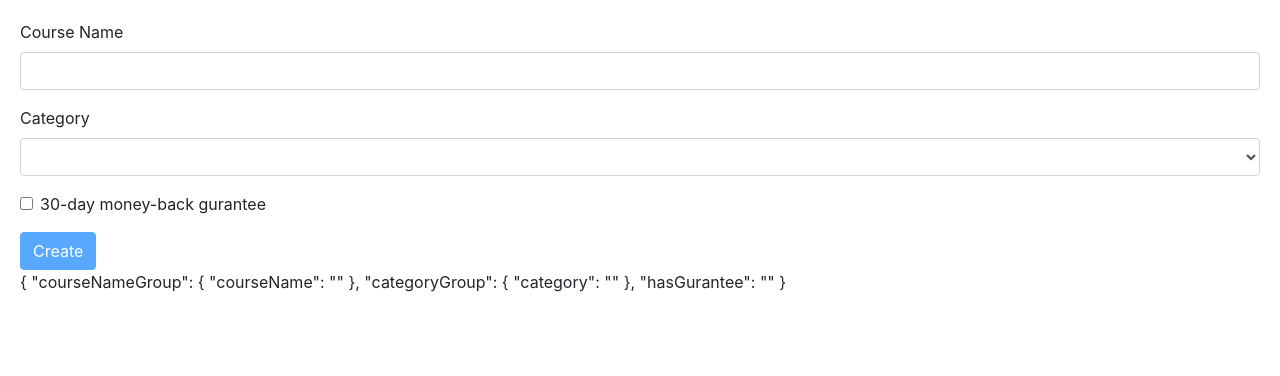
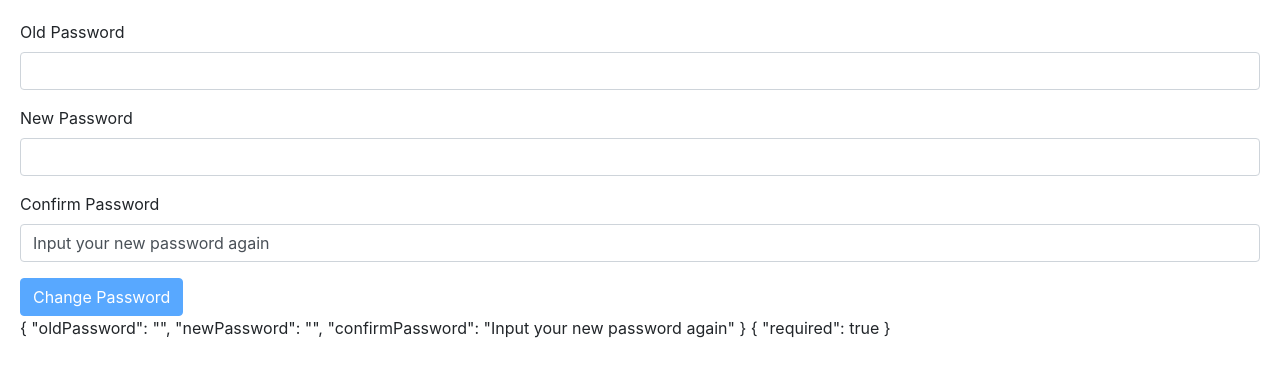
Before and after one commit to zhangchf/angular-reusable-components, an Angular app: page / in a window 1280 px wide. Shown: the top 376 px of the page. Built offline with nearby package versions, Linux system fonts and the light colour scheme.

Commit message:
1. Reactive Form: change-password-form, 2. add a custom AsyncValidatorFn to check old password validity. 3. Try call validator after a keyup event.

```diff
--- a/src/app/app.component.html
+++ b/src/app/app.component.html
@@ -16,4 +16,7 @@
 </zippy> -->
 
 <!-- Template driven form: form-create-course -->
-<form-create-course></form-create-course>
+<!-- <form-create-course></form-create-course> -->
+
+<!-- Reactive form: change-password-form -->
+<change-password-form></change-password-form>
--- /dev/null
+++ b/src/app/change-password-form/change-password-form.component.html
@@ -0,0 +1,24 @@
+<form [formGroup]="form"  (ngSubmit)="submit(form)">
+  <div class="form-group">
+    <label for="oldPassword">Old Password</label>
+    <input formControlName="oldPassword" name="oldPassword" type="text" class="form-control"
+     (keyup.enter)="onEnterOldPassword()">
+    <div *ngIf="oldPassword.pending">Checking...</div>
+    <div *ngIf="oldPassword.touched && oldPassword.invalid" class="alert alert-danger">
+      <div *ngIf="oldPassword.errors.required">Old password is required</div>
+      <div *ngIf="oldPassword.errors.minlength">Minimum password length is {{oldPassword.errors.minlength.requiredLength}}</div>
+      <div *ngIf="oldPassword.errors.correctPassword">Incorrect old password</div>
+    </div>
+  </div>
+  <div class="form-group">
+    <label for="newPassword">New Password</label>
+    <input formControlName="newPassword" name="newPassword" type="text" class="form-control">
+  </div>
+  <div class="form-group">
+    <label for="confirmPassword">Confirm Password</label>
+    <input formControlName="confirmPassword" type="text" name="confirmPassword" class="form-control">
+  </div>
+  <button class="btn btn-primary" [disabled]="form.invalid">Change Password</button>
+</form>
+{{form.value | json}}
+{{oldPassword.errors | json}}
--- /dev/null
+++ b/src/app/change-password-form/change-password-form.component.ts
@@ -0,0 +1,53 @@
+import { Component, OnInit } from '@angular/core';
+import { FormGroup, FormControl, Validators } from '@angular/forms';
+import { formArrayNameProvider } from '@angular/forms/src/directives/reactive_directives/form_group_name';
+import { PasswordValidators } from '../validators/password.validators';
+
+@Component({
+  selector: 'change-password-form',
+  templateUrl: './change-password-form.component.html',
+  styleUrls: ['./change-password-form.component.css']
+})
+export class ChangePasswordFormComponent {
+
+  form = new FormGroup({
+    oldPassword: new FormControl('',[
+      Validators.required,
+      Validators.minLength(3)
+    ]/*, PasswordValidators.correctPassword*/),
+    newPassword: new FormControl('', [
+      Validators.required
+    ]),
+    confirmPassword: new FormControl('Input your new password again', [
+      Validators.required
+    ])
+  });
+
+  get oldPassword() {
+    return this.form.get('oldPassword');
+  }
+
+  get newPassword() {
+    return this.form.get('newPassword');
+  }
+
+  get confirmPassword() {
+    return this.form.get('confirmPassword');
+  }
+
+  onEnterOldPassword() {
+    console.log(this.oldPassword);
+    this.oldPassword.markAsPending();
+    PasswordValidators.correctPassword(this.oldPassword)
+      .then((validationErrors) => {
+        if (validationErrors != null) {
+          this.oldPassword.setErrors(validationErrors);
+        }
+      })
+  }
+
+  submit(formValue) {
+    console.log(formValue);
+  }
+
+}
--- /dev/null
+++ b/src/app/validators/password.validators.ts
@@ -0,0 +1,18 @@
+import { AbstractControl, ValidationErrors } from '@angular/forms';
+
+export class PasswordValidators {
+    static correctPassword(control: AbstractControl): Promise<ValidationErrors | null> {
+        return new Promise((resolve, reject) => {
+            setTimeout((password: String) => {
+                console.log(password);
+                if (password == "chaofan") {
+                    resolve(null);
+                } else {
+                    resolve({
+                        correctPassword: true
+                    })
+                }
+            }, 3000, control.value);
+        })
+    }
+}
```
Also changed, not shown: src/app/app.module.ts (+6 -3 lines), src/app/change-password-form/change-password-form.component.css (added), 1 other file (tests, documents, lock files or other folders).
